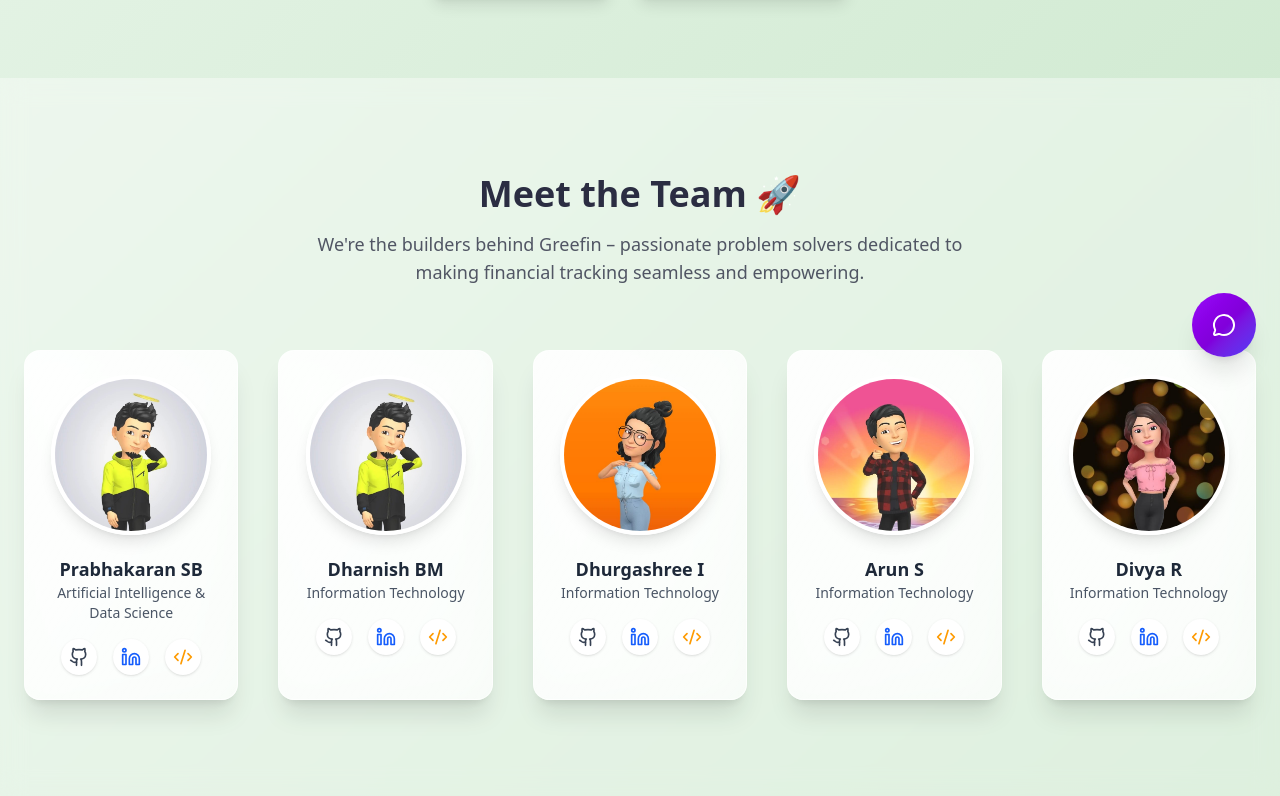
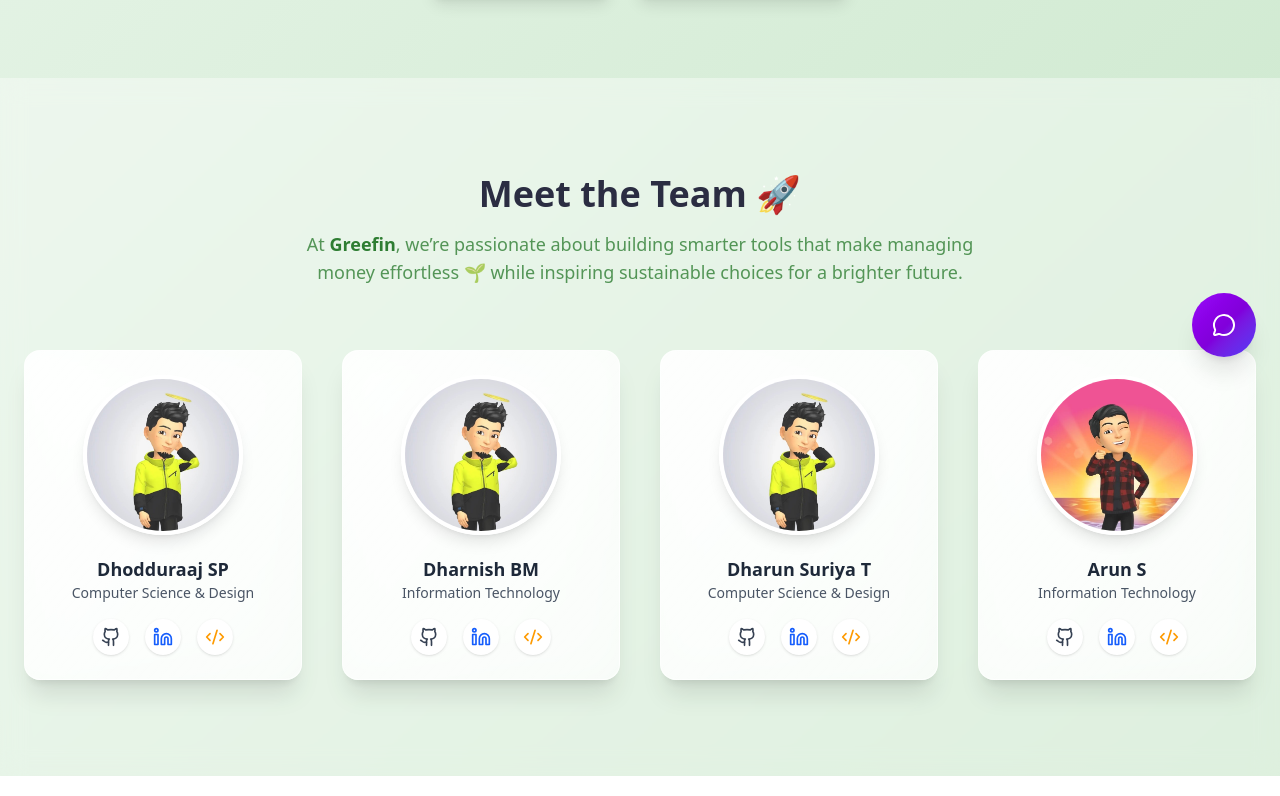
Before and after one commit to Dhodduraaj/MCA, a React (Vite) app in the folder client/: page / in a window 1280 px wide. Shown: the part 419-1215 px from the top of the page. Built offline with nearby package versions, Linux system fonts and the light colour scheme.

Commit message:
Meet updated

```diff
--- a/client/src/pages/HomePage.jsx
+++ b/client/src/pages/HomePage.jsx
@@ -8,8 +8,8 @@ function HomePage() {
   // 👇 Team Data
   const team = [
     {
-      name: "Prabhakaran SB",
-      dept: "Artificial Intelligence & Data Science",
+      name: "Dhodduraaj SP",
+      dept: "Computer Science & Design",
       img: "/bm.jpg",
       github: "https://github.com/Prabu-21",
       linkedin: "https://www.linkedin.com/in/prabakaransb/",
@@ -24,9 +24,9 @@ function HomePage() {
       leetcode: "https://leetcode.com/u/dharnishbm/",
     },
     {
-      name: "Dhurgashree I",
-      dept: "Information Technology",
-      img: "/ds.jpg",
+      name: "Dharun Suriya T",
+      dept: "Computer Science & Design",
+      img: "/bm.jpg",
       github: "https://github.com/DhurgashreeIyappan",
       linkedin: "https://www.linkedin.com/in/dhurgashree-iyappan/",
       leetcode: "https://leetcode.com/username",
@@ -37,14 +37,6 @@ function HomePage() {
       img: "/ar.jpg",
       github: "https://github.com/Arun2005s",
       linkedin: "https://www.linkedin.com/in/arun2005s/",
-      leetcode: "https://leetcode.com/username",
-    },
-    {
-      name: "Divya R",
-      dept: "Information Technology",
-      img: "/dr.jpg",
-      github: "https://github.com/Divyaaravichandran",
-      linkedin: "https://www.linkedin.com/in/divyaaravichandran/",
       leetcode: "https://leetcode.com/username",
     },
   ];
@@ -105,13 +97,15 @@ function HomePage() {
           <h2 className="text-4xl font-extrabold text-[#2b2d42]">
             Meet the Team 🚀
           </h2>
-          <p className="mt-4 text-[#2b2d42]/80 text-lg max-w-2xl mx-auto">
-            We're the builders behind Greefin – passionate problem solvers
-            dedicated to making financial tracking seamless and empowering.
-          </p>
+          <p className="mt-4 text-[#2e7d32]/80 text-lg max-w-2xl mx-auto">
+  At <span className="font-semibold text-[#2e7d32]">Greefin</span>, we’re passionate
+  about building smarter tools that make managing money effortless 🌱
+  while inspiring sustainable choices for a brighter future.
+</p>
+
         </div>
 
-        <div className="grid grid-cols-1 md:grid-cols-5 gap-10 px-6">
+        <div className="grid grid-cols-1 md:grid-cols-4 gap-10 px-6">
           {team.map((member, idx) => (
             <motion.div
               key={idx}
```
